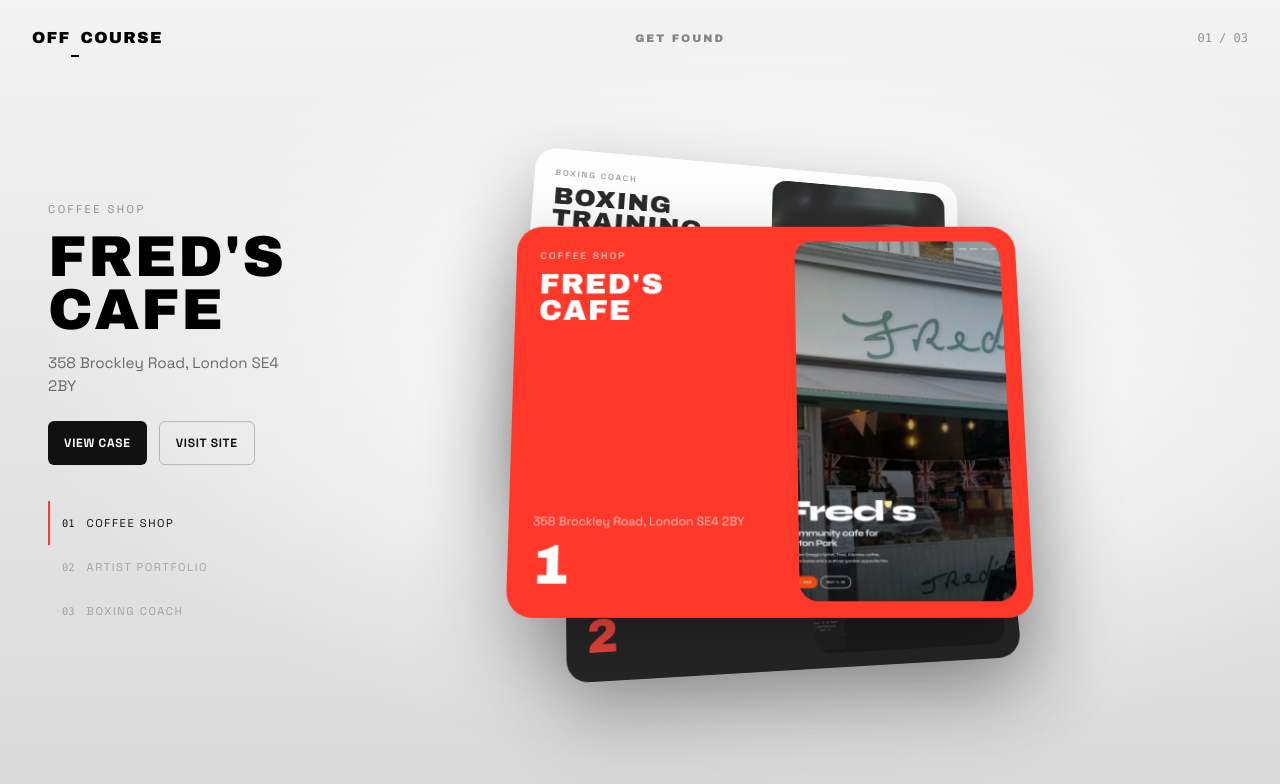
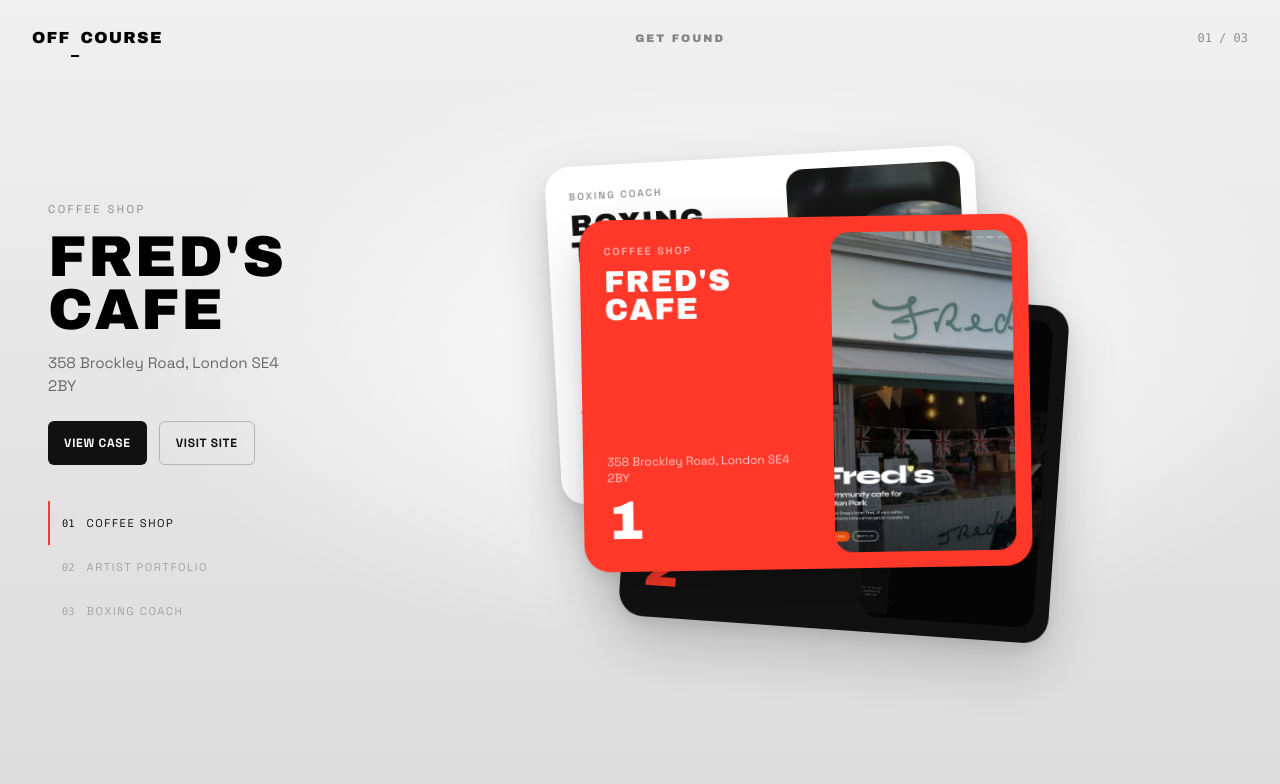
Before and after one commit to aa89976566/off-course, a Next.js app: page /get-found in a window 1280 px wide. Shown: the top 784 px of the page. Built offline with nearby package versions, Linux system fonts and the light colour scheme.

Commit message:
feat: match GET FOUND stack to staggered reference deck
Swap the heavy 3D tilt for a flat, hand-dealt overlapping layout
with organic rotateZ stagger, soft shadows, and a left intro margin.

Co-authored-by: aa89976566 <aa89976566@users.noreply.github.com>

```diff
--- a/src/app/globals.css
+++ b/src/app/globals.css
@@ -234,19 +234,20 @@ h3::selection {
 }
 
 /*
- * GET FOUND — full-bleed kinetic deck.
- * Cards fill the stage; left open margin = short project intro.
+ * GET FOUND — staggered overlapping deck (reference layout).
+ * Flat-facing cards with organic rotate + vertical overlap;
+ * left open margin = short project intro.
  */
 .found-stack {
   --found-ease: cubic-bezier(0.22, 1, 0.36, 1);
-  --found-card-w: min(74vw, 34rem);
-  --found-card-h: min(60svh, 29rem);
+  --found-card-w: min(68vw, 20rem);
+  --found-card-h: min(38svh, 16.5rem);
 }
 
 .found-stack__atmosphere {
   background:
-    radial-gradient(ellipse 80% 65% at 60% 48%, #fff 0%, transparent 72%),
-    linear-gradient(180deg, #f3f3f3 0%, #d9d9d9 100%);
+    radial-gradient(ellipse 70% 55% at 58% 45%, #fff 0%, transparent 68%),
+    linear-gradient(180deg, #f0f0f0 0%, #dbdbdb 100%);
 }
 
 .found-stack__stage {
@@ -257,39 +258,40 @@ h3::selection {
   pointer-events: none;
 }
 
-.found-stack__perspective {
+.found-stack__deck {
   position: absolute;
-  inset: 0;
-  perspective: 1500px;
-  perspective-origin: 58% 42%;
-  transform-style: preserve-3d;
+  /* Deck sits mid-right — open left third for intro */
+  left: 30%;
+  right: -2%;
+  top: 8%;
+  bottom: 4%;
   pointer-events: auto;
 }
 
 .found-stack__card {
   position: absolute;
-  /* Right-biased: left edge clears the intro gutter (~34vw) */
-  left: 70%;
-  top: 52%;
+  left: 56%;
+  top: 48%;
   width: var(--found-card-w);
   margin: 0;
   padding: 0;
   border: 0;
-  border-radius: 24px;
+  border-radius: 22px;
   overflow: hidden;
   text-align: left;
   cursor: pointer;
   outline: none;
-  box-shadow: 0 36px 90px rgba(0, 0, 0, 0.32);
-  backface-visibility: hidden;
-  transform-style: preserve-3d;
+  /* Soft layered shadow — floating deck feel */
+  box-shadow:
+    0 18px 40px rgba(0, 0, 0, 0.16),
+    0 4px 12px rgba(0, 0, 0, 0.08);
   will-change: transform, opacity;
   -webkit-tap-highlight-color: transparent;
 }
 
 .found-stack__card:focus-visible {
   box-shadow:
-    0 36px 90px rgba(0, 0, 0, 0.32),
+    0 18px 40px rgba(0, 0, 0, 0.16),
     0 0 0 2px #111;
 }
 
@@ -351,7 +353,7 @@ h3::selection {
   left: 0.85rem;
   top: 50%;
   transform: translateY(-46%);
-  width: min(28vw, 7.75rem);
+  width: min(26vw, 7.5rem);
   pointer-events: none;
 }
 
@@ -480,18 +482,23 @@ h3::selection {
 
 @media (min-width: 768px) {
   .found-stack {
-    --found-card-w: min(54vw, 32rem);
-    --found-card-h: min(54svh, 25rem);
+    --found-card-w: min(48vw, 28rem);
+    --found-card-h: min(44svh, 22rem);
   }
 
-  .found-stack__perspective {
-    perspective: 1700px;
-    perspective-origin: 55% 40%;
+  .found-stack__deck {
+    left: 28%;
+    right: 2%;
+    top: 4%;
+    bottom: 2%;
   }
 
   .found-stack__card {
-    left: 58%;
+    left: 50%;
     border-radius: 26px;
+    box-shadow:
+      0 24px 56px rgba(0, 0, 0, 0.18),
+      0 6px 16px rgba(0, 0, 0, 0.08);
   }
 
   .found-stack__card-copy {
@@ -547,10 +554,6 @@ h3::selection {
     gap: 0.75rem;
     margin-top: 1.5rem;
     width: auto;
-  }
-
-  .found-stack__card {
-    left: 60%;
   }
 
   .found-stack__btn {
--- a/src/components/FoundStack.tsx
+++ b/src/components/FoundStack.tsx
@@ -47,18 +47,21 @@ const CARD_THEME: Record<
   },
 };
 
-/** Soft spring — same family as Awwwards stacked decks. */
+/** Soft spring — hand-dealt deck settle. */
 const STACK_SPRING: Transition = {
   type: "spring",
-  stiffness: 240,
-  damping: 26,
-  mass: 0.9,
+  stiffness: 220,
+  damping: 24,
+  mass: 0.95,
 };
 
 const META_EASE: Transition = {
   duration: 0.4,
   ease: [0.22, 1, 0.36, 1],
 };
+
+/** Per-card organic tilt — matches the staggered reference deck. */
+const CARD_TWIST = [-3.8, 2.6, -1.8, 3.2, -2.4];
 
 function stackOffset(i: number, index: number, total: number) {
   let d = i - index;
@@ -68,8 +71,9 @@ function stackOffset(i: number, index: number, total: number) {
 }
 
 /**
- * GET FOUND — full-bleed kinetic card deck (reference stack).
- * Cards own the screen; the left open margin holds a short project intro.
+ * GET FOUND — staggered overlapping card stack (reference layout).
+ * Flat-facing cards with rotateZ stagger + vertical overlap;
+ * left open margin holds a short project intro.
  */
 export function FoundStack({ projects }: FoundStackProps) {
   const reduce = useReducedMotion();
@@ -133,14 +137,13 @@ export function FoundStack({ projects }: FoundStackProps) {
   }
 
   const category = CATEGORY_LABEL[active.slug] || active.type || "Project";
-  // Fan offsets — mobile keeps the same 3D deck language as desktop.
-  const yStep = narrow ? 78 : 96;
-  const xStep = narrow ? 8 : 20;
-  const zStep = narrow ? 110 : 140;
+  // Reference deck: tall vertical overlap + light horizontal stagger
+  const yStep = narrow ? 52 : 68;
+  const xStep = narrow ? 22 : 32;
 
   return (
     <section
-      className="found-stack found-landing relative h-svh min-h-svh overflow-hidden bg-[#e9e9e9] text-black"
+      className="found-stack found-landing relative h-svh min-h-svh overflow-hidden bg-[#e8e8e8] text-black"
       onTouchStart={(e) => {
         touchY.current = e.touches[0]?.clientY ?? null;
       }}
@@ -176,9 +179,9 @@ export function FoundStack({ projects }: FoundStackProps) {
         </p>
       </header>
 
-      {/* Full-bleed card stage — owns the frame */}
+      {/* Staggered overlapping deck — reference composition */}
       <div className="found-stack__stage" aria-label="Project cards">
-        <div className="found-stack__perspective">
+        <div className="found-stack__deck">
           {projects.map((project, i) => {
             const d = stackOffset(i, index, total);
             const abs = Math.abs(d);
@@ -186,6 +189,10 @@ export function FoundStack({ projects }: FoundStackProps) {
             const theme =
               CARD_THEME[project.slug] || CARD_THEME["jieshin-tseng"];
             const cat = CATEGORY_LABEL[project.slug] || project.type;
+            const twist = CARD_TWIST[i % CARD_TWIST.length];
+            // Active card settles flatter; neighbors keep organic tilt
+            const rotateZ = d === 0 ? twist * 0.25 : twist + d * 1.4;
+            const x = d * xStep + (d === 0 ? 0 : Math.sign(d || 1) * 6);
 
             return (
               <motion.button
@@ -211,32 +218,21 @@ export function FoundStack({ projects }: FoundStackProps) {
                 }}
                 className="found-stack__card"
                 style={{
-                  zIndex: 30 - abs,
+                  zIndex: 40 - abs,
                   pointerEvents: visible ? "auto" : "none",
                   backgroundColor: theme.bg,
                   color: theme.fg,
                 }}
-                transformTemplate={({
-                  x,
-                  y,
-                  z,
-                  rotateX,
-                  rotateY,
-                  rotateZ,
-                  scale,
-                }) =>
-                  `translate3d(calc(-50% + ${x ?? 0}), calc(-50% + ${y ?? 0}), ${z ?? 0}) rotateX(${rotateX ?? 0}) rotateY(${rotateY ?? 0}) rotateZ(${rotateZ ?? 0}) scale(${scale ?? 1})`
+                transformTemplate={({ x: tx, y: ty, rotateZ: rz, scale }) =>
+                  `translate3d(calc(-50% + ${tx ?? 0}), calc(-50% + ${ty ?? 0}), 0) rotate(${rz ?? 0}) scale(${scale ?? 1})`
                 }
                 initial={false}
                 animate={{
-                  x: d * xStep,
+                  x,
                   y: d * yStep,
-                  z: -abs * zStep,
-                  rotateX: narrow ? 14 + abs * 4 : 16 + abs * 5,
-                  rotateY: d * (narrow ? -4 : -7),
-                  rotateZ: d * (narrow ? -1.4 : -2.2),
-                  scale: 1 - abs * 0.07,
-                  opacity: visible ? 1 - abs * 0.1 : 0,
+                  rotateZ,
+                  scale: 1 - abs * 0.04,
+                  opacity: visible ? 1 : 0,
                 }}
                 transition={reduce ? { duration: 0 } : STACK_SPRING}
               >
@@ -285,7 +281,7 @@ export function FoundStack({ projects }: FoundStackProps) {
         </div>
       </div>
 
-      {/* Left open margin — short project intro only */}
+      {/* Left open margin — short project intro */}
       <aside className="found-stack__intro">
         <AnimatePresence mode="wait">
           <motion.div
```
